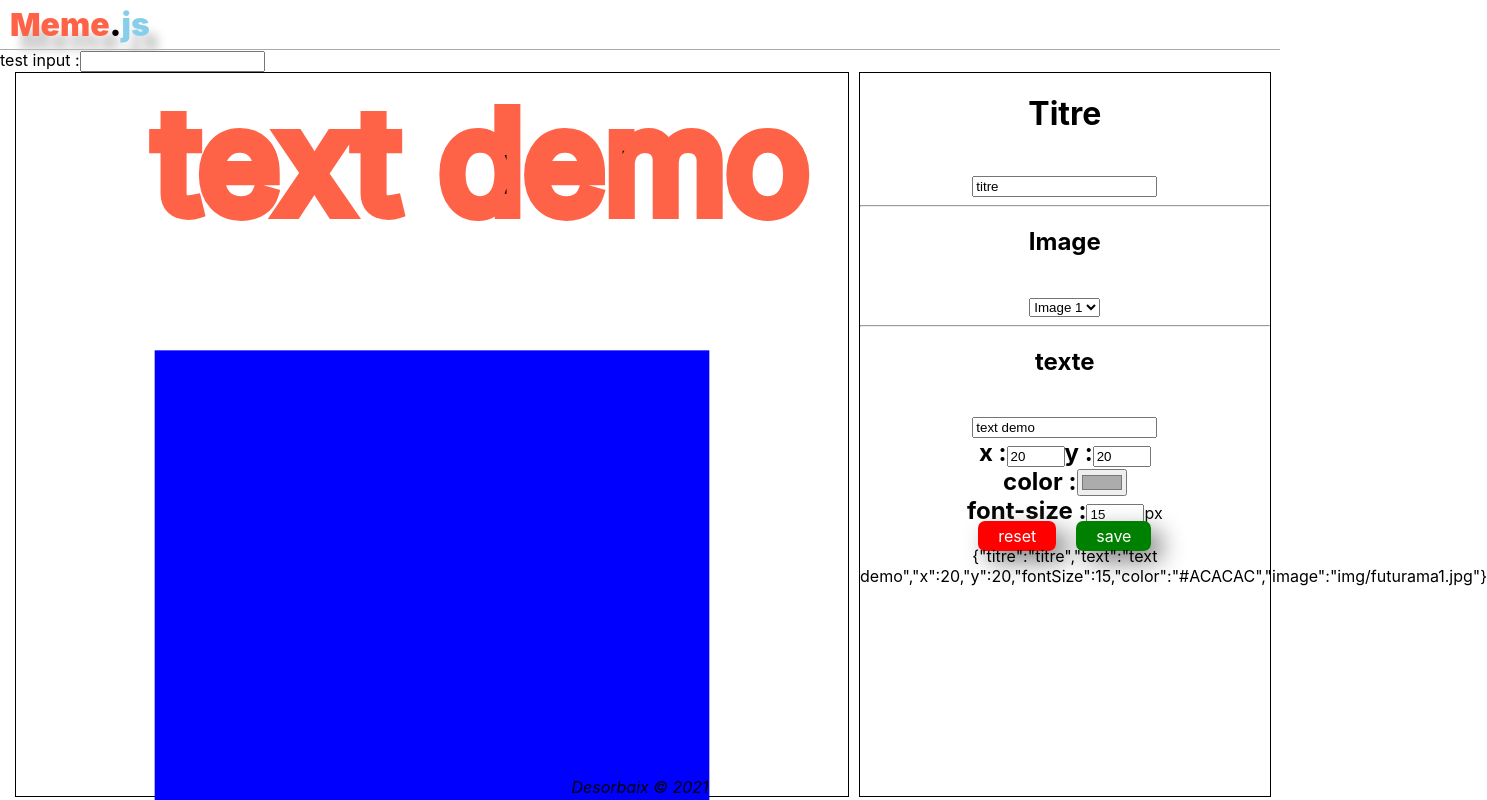
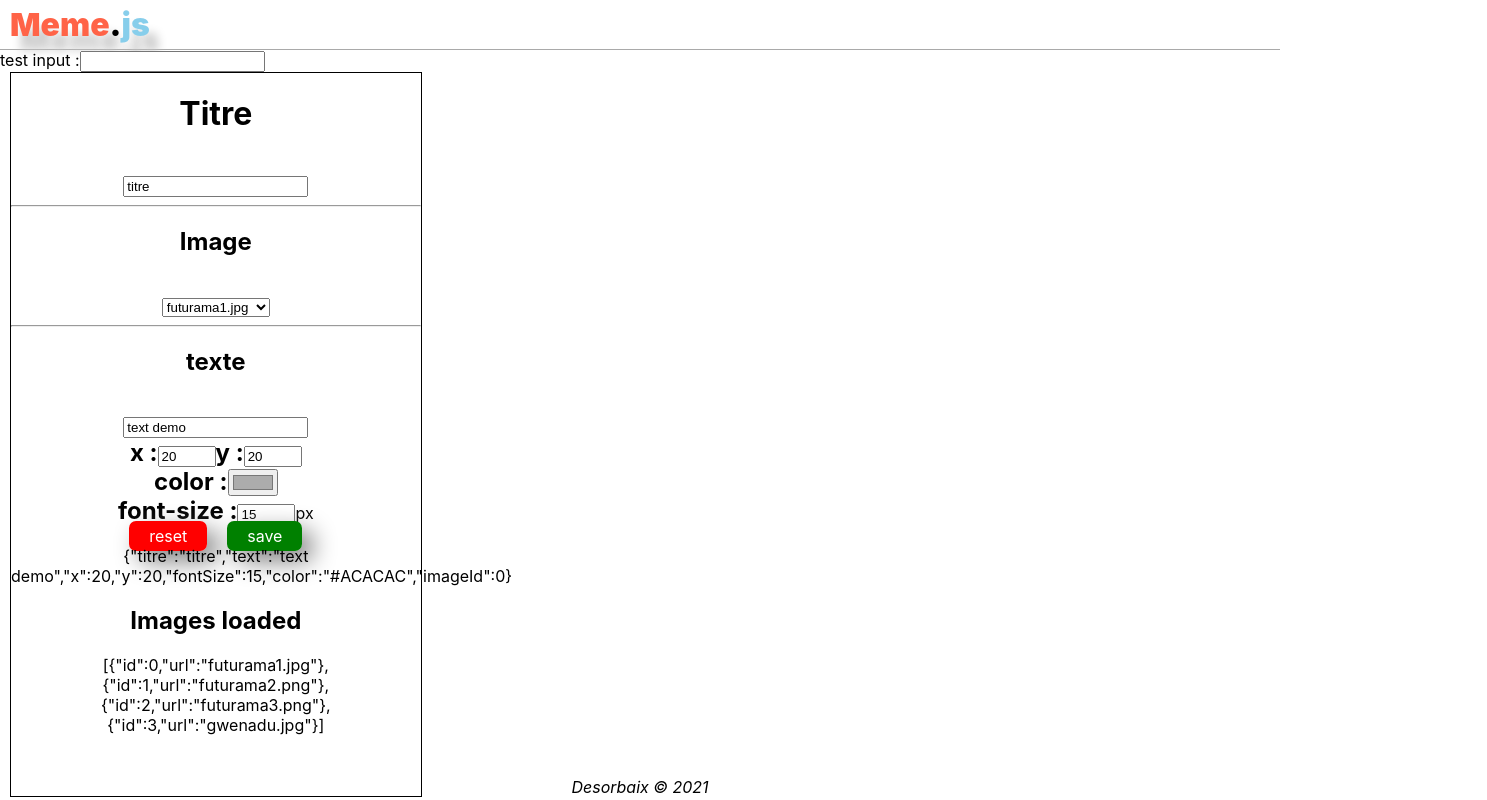
Before and after one commit to champix56/2021-03-15-TJS, a React (Create React App) app: page / in a window 1280 px wide. Shown: the top 800 px of the page, 1487 px wide, since content can reach past the window. Built offline with nearby package versions, Linux system fonts and the light colour scheme; data requests are answered from the project's data file.

Commit message:
mise en place de didMount pour state applicatif  et partages de la liste d'ims

```diff
--- a/src/App/components/AppCore/AppCore.js
+++ b/src/App/components/AppCore/AppCore.js
@@ -16,10 +16,22 @@ export default class AppCore extends React.Component {
         x: 20, y: 20,
         fontSize: 15,
         color: '#ACACAC',
-        image: 'img/futurama1.jpg'
+        imageId: 0
       },
-      images: []
+      images: [ {id:0,url:"futurama1.jpg",w:640,h:426}]
     };
+  }
+  /**
+   * fonction de cycle de vie juste apres le montage dom du cmp
+   * declanché automatiquement par react
+   */
+  componentDidMount(){
+    fetch('http://localhost:5629/images')
+      .then(f=>f.json())
+      .then(o=>{
+        //mise a jours de l'etat de ce composant apres reception async du contenu
+       this.setState({images:o});
+     });
   }
   render() {
     return (
@@ -31,7 +43,7 @@ export default class AppCore extends React.Component {
           }} />
         </div>
         <div className={style.AppCore} test-id="AppCore">
-          <MemeViewer meme={this.state.currentmeme} />
+          {/* <MemeViewer meme={this.state.currentmeme}  images={this.state.images} /> */}
           <MemeEditor onchildstatechange={childState => {
             this.setState({
               currentmeme: {
@@ -39,7 +51,7 @@ export default class AppCore extends React.Component {
                 ...childState
               }
             });
-          }} meme={this.state.currentmeme} />
+          }} meme={this.state.currentmeme} images={this.state.images} />
         </div>
         <div>{JSON.stringify(this.state)}</div>
       </>
--- a/src/App/components/MemeEditor/MemeEditor.js
+++ b/src/App/components/MemeEditor/MemeEditor.js
@@ -7,7 +7,16 @@ import Button from '../Button/Button'
  * @returns react dom render
  */
 const MemeEditor = (props) => {
-  // const [state, setstate] = useState({ titre: 'titre', text: 'text demo', x: 20, y: 20, fontSize: 15, color: '#ACACAC', image: 'img/image1.png' });
+  // const [images, setimages] = useState([]);
+  // useEffect(() => {
+  //  fetch('http://localhost:5629/images')
+  //   .then(f=>f.json())
+  //   .then(o=>{
+  //    setimages(o);
+  //  });
+  // },[]);
+
+  //console.log("cmp form crated")
   return (
     <div className={styles.MemeEditor} data-testid="MemeEditor" style={{ textAlign: 'center' }}>
       <form onSubmit={(evt) => { console.log('form submited', evt) }}>
@@ -18,10 +27,10 @@ const MemeEditor = (props) => {
         }} />
         <hr />
         <label htmlFor="image"><h2>Image</h2></label><br />
-        <select name="image" id="image" value={props.meme.image} onChange={(evt) => {
-          props.onchildstatechange({ image: evt.target.value })
+        <select name="image" id="image" value={props.meme.imageId} onChange={(evt) => {
+          props.onchildstatechange({ imageId: evt.target.value })
         }}  >
-          <option value="img/image1.png">Image 1</option>
+         {props.images.map((element,index)=><option key={'option-image-'+index} value={element.id}>{element.url}</option>)}
         </select><hr />
         <label htmlFor="text"><h2>texte</h2></label><br />
         <input name="text" id="text" type="text" value={props.meme.text} onChange={(evt) => {
@@ -48,13 +57,16 @@ const MemeEditor = (props) => {
         <Button style={{ display: 'inline' }} bgColor="red" onbuttonclicked={(evt => { console.log('reset form clicked') })} value="reset"></Button>
         <Button style={{ display: 'inline' }} bgColor="green" onbuttonclicked={(evt => { console.log('save form clicked') })} value="save"></Button>
       </form>
-      {JSON.stringify(props.meme)}
+      {JSON.stringify(props.meme)}<br/>
+<h2>Images loaded</h2>
+      {JSON.stringify(props.images)}
     </div>
   );
 }
 MemeEditor.propTypes={
   onchildstatechange:PropTypes.func.isRequired,
-  meme:PropTypes.object.isRequired
+  meme:PropTypes.object.isRequired,
+  images:PropTypes.array.isRequired
 }
 MemeEditor.defaultProps={
   onchildstatechange:()=>{},
```
